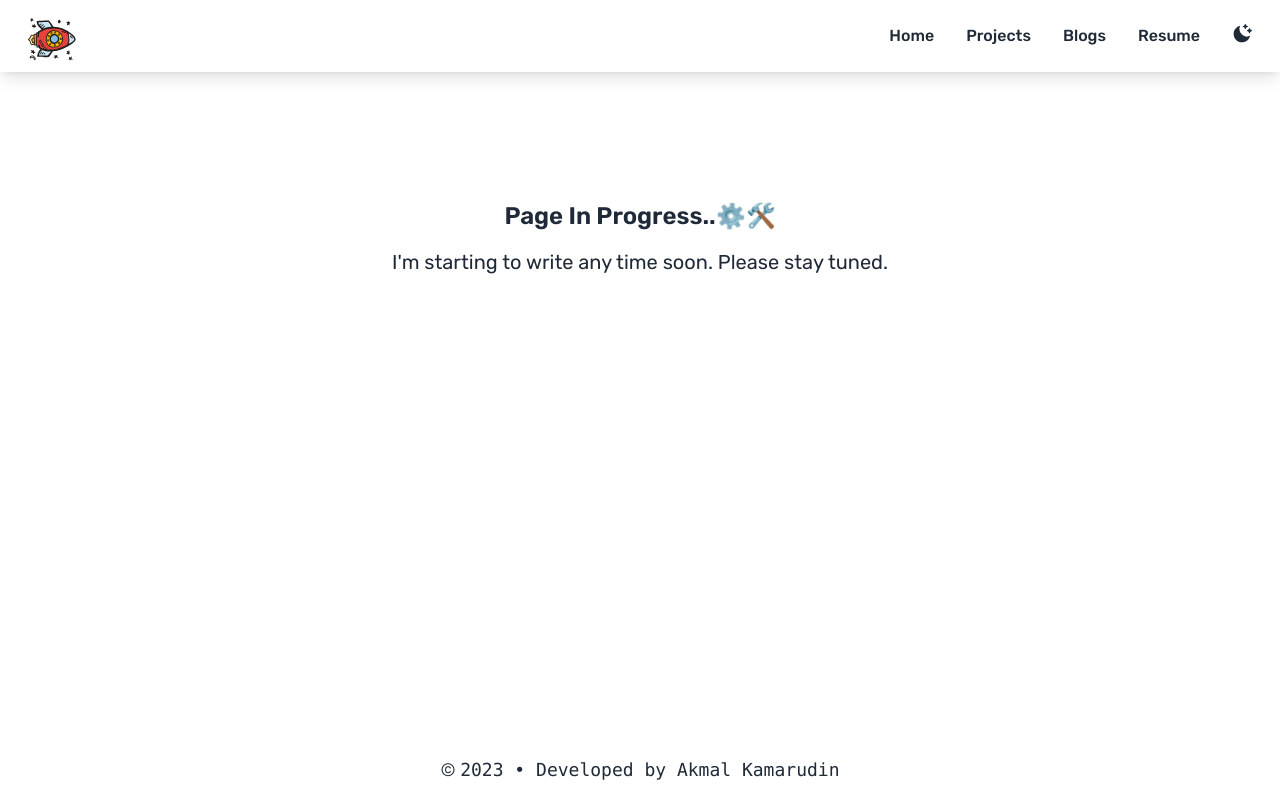
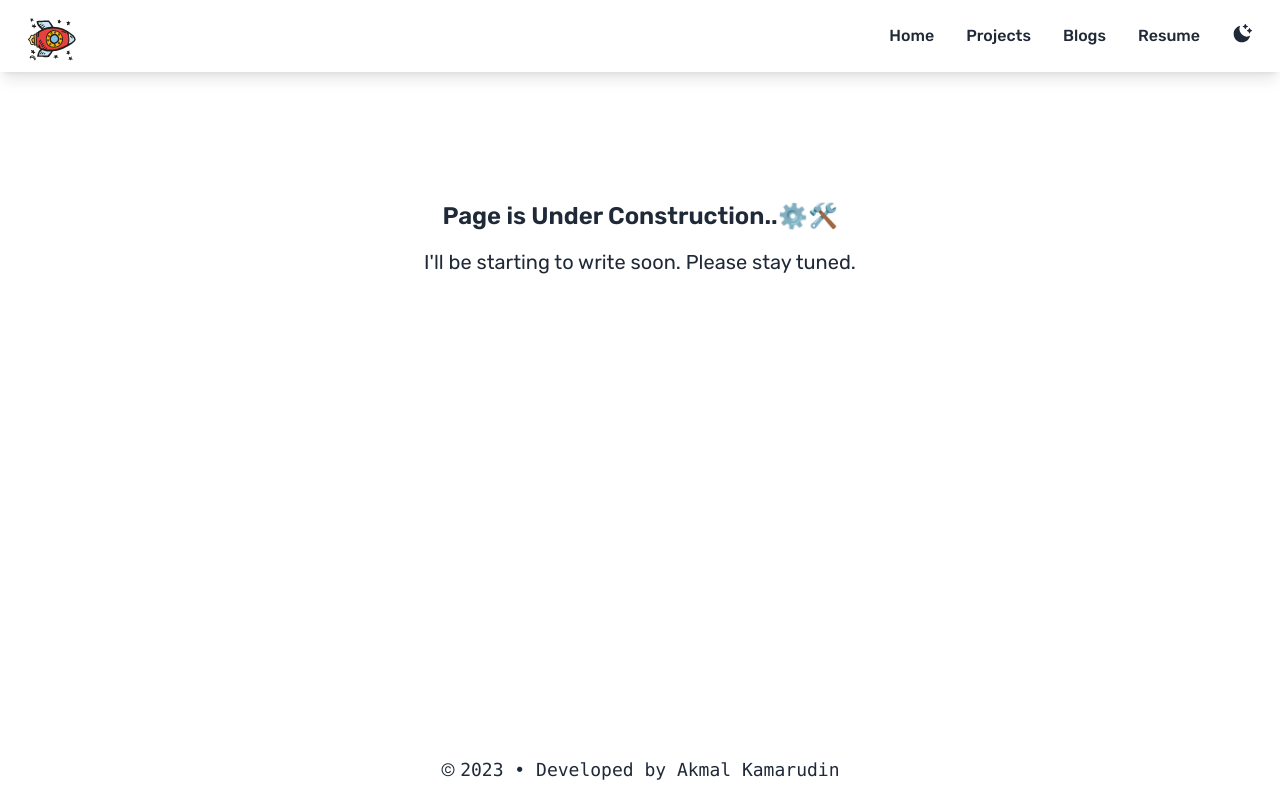
Before and after one commit to akmal-kamarudin/akmalkdin-v1, a Next.js app: page /blogs in a window 1280 px wide. Built offline with nearby package versions, Linux system fonts and the light colour scheme.

Commit message:
fix: new resume link

```diff
--- a/components/Cards.tsx
+++ b/components/Cards.tsx
@@ -60,7 +60,11 @@ const Cards: React.FC<CardsProps> = ({ projects }) => {
             <a href={repo} target="_blank" className="px-1">
               <FaGithub className="text-2xl lg:text-3xl transition-all ease-in-out duration-100 hover:scale-125 hover:rotate-12" />
             </a>
-            <a href={url} target="_blank" className="px-1">
+            <a
+              href={url}
+              target={nav === "porfolio" ? "_self" : "_blank"}
+              className="px-1"
+            >
               <FaLink className="text-2xl lg:text-3xl transition-all ease-in-out duration-100 hover:scale-125 hover:rotate-12" />
             </a>
           </div>
--- a/components/Hero.tsx
+++ b/components/Hero.tsx
@@ -34,12 +34,12 @@ const Hero = () => {
               href="https://www.linkedin.com/in/akmal-kamarudin19/"
               target="_blank"
             >
-              <SiLinkedin className="text-2xl xl:text-3xl transition-all ease-in-out duration-100 hover:scale-125 hover:rotate-12" />
+              <SiLinkedin className="text-2xl lg:text-3xl transition-all ease-in-out duration-100 hover:scale-125 hover:rotate-12" />
             </a>
           </div>
           <div className="ml-2">
             <a href="https://github.com/akmal-kamarudin" target="_blank">
-              <SiGithub className="text-2xl xl:text-3xl transition-all ease-in-out duration-100 hover:scale-125 hover:rotate-12" />
+              <SiGithub className="text-2xl lg:text-3xl transition-all ease-in-out duration-100 hover:scale-125 hover:rotate-12" />
             </a>
           </div>
         </div>
--- a/components/InProgress.tsx
+++ b/components/InProgress.tsx
@@ -4,12 +4,12 @@ const InProgress = () => {
   return (
     <div className="flex flex-col items-center text-center justify-center pt-32 w-full">
       <h1 className="font-semibold text-xl lg:text-2xl">
-        Page In Progress..
+        Page is Under Construction..
         <span className="inline-flex animate-twirl">⚙️</span>
         <span className="inline-flex animate-wiggle">🛠️</span>
       </h1>
       <p className="font-normal text-lg mt-4 lg:text-xl">
-        I&#39;m starting to write any time soon. Please stay tuned.
+        I&#39;ll be starting to write soon. Please stay tuned.
       </p>
     </div>
   );
--- a/components/Resume.tsx
+++ b/components/Resume.tsx
@@ -12,7 +12,7 @@ const Resume = () => {
       </p>
       <IoMdArrowDown className="mt-8 text-2xl xl:text-3xl animate-bounce" />
       <a
-        href="https://drive.google.com/file/d/1NgFZx2s5xn7rRhwBoXNZDkY029MT0Uvr/view?usp=sharing"
+        href="https://drive.google.com/file/d/1ZBYaY36qJq223Y0jgq47E2_dFzVNWRFY/view?usp=sharing"
         target="_blank"
       >
         <button className="btn btn-primary mt-2">Download Resume</button>
```
